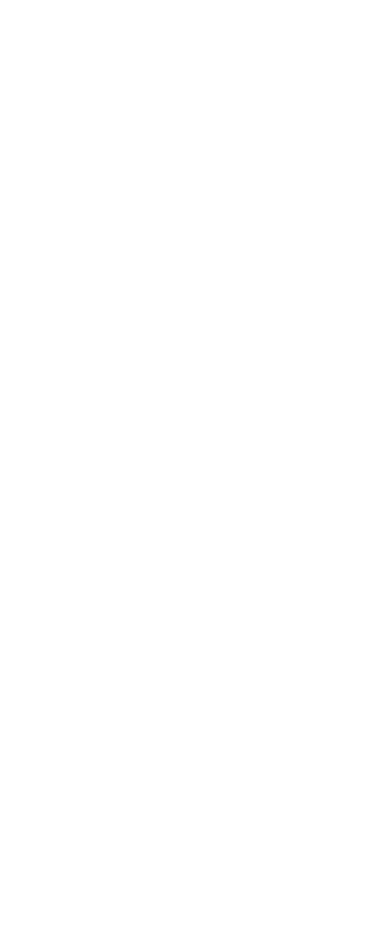
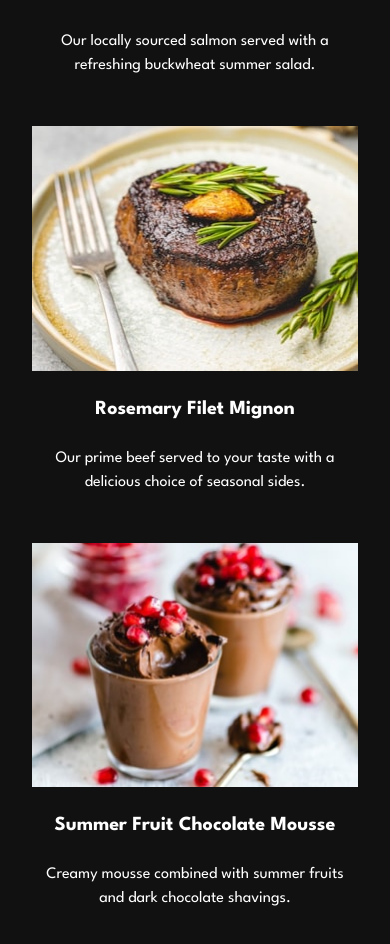
Before and after one commit to AtanasovCode/dine, a React (Vite) app: page / in a window 390 px wide. Shown: the part 2782-3726 px from the top of the page. Before the commit the page ends 2540 px from the top, so only its background shows below. Built offline with nearby package versions, Linux system fonts and the light colour scheme.

Commit message:
created mobile view of highlights section

```diff
--- a/src/components/homepage/HighlightComponent.jsx
+++ b/src/components/homepage/HighlightComponent.jsx
@@ -5,9 +5,33 @@
     mobilex2,
     title,
     desc,
+    alt,
 }) => {
     return (
-        <div></div>
+        <div className="
+            flex flex-col items-center justify-center w-full px-2 my-12
+        ">
+            <picture className="mb-6">
+                {/*Mobile*/}
+                <source
+                    media="(max-width: 600px)"
+                    srcSet={`${mobile} 1x, ${mobilex2} 2x`}
+                />
+                {/*Tablet/Desktop*/}
+                <img
+                    srcSet={`${desktopTablet} 1x, ${desktopTabletx2} 2x`}
+                    alt={alt}
+                />
+            </picture>
+            <div className="flex flex-col items-center justify-center">
+                <div className="text-xl font-bold mb-6">
+                    {title}
+                </div>
+                <div className="text-center">
+                    {desc}
+                </div>
+            </div>
+        </div>
     );
 }
 
--- a/src/components/homepage/Highlights.jsx
+++ b/src/components/homepage/Highlights.jsx
@@ -43,6 +43,28 @@
                     title="Seared Salmon Fillet"
                     desc="Our locally sourced salmon served
                     with a refreshing buckwheat summer salad."
+                    alt="image of a dish called seared salmon fillet"
+                />
+                <HighlightComponent
+                    desktopTablet={beefDesktopTablet}
+                    desktopTabletx2={beefDesktopTabletx2}
+                    mobile={beefMobile}
+                    mobilex2={beefMobilex2}
+                    title="Rosemary Filet Mignon"
+                    desc="Our prime beef served to your taste
+                    with a delicious choice of seasonal
+                    sides."
+                    alt="image of a dish called rosemary filet mignon"
+                />
+                <HighlightComponent
+                    desktopTablet={chocolateDesktopTablet}
+                    desktopTabletx2={chocolateDesktopTabletx2}
+                    mobile={chocolateMobile}
+                    mobilex2={chocolateMobilex2}
+                    title="Summer Fruit Chocolate Mousse"
+                    desc="Creamy mousse combined with
+                    summer fruits and dark chocolate shavings."
+                    alt="image of a fruit chocolate musse"
                 />
             </div>
         </div>
```
